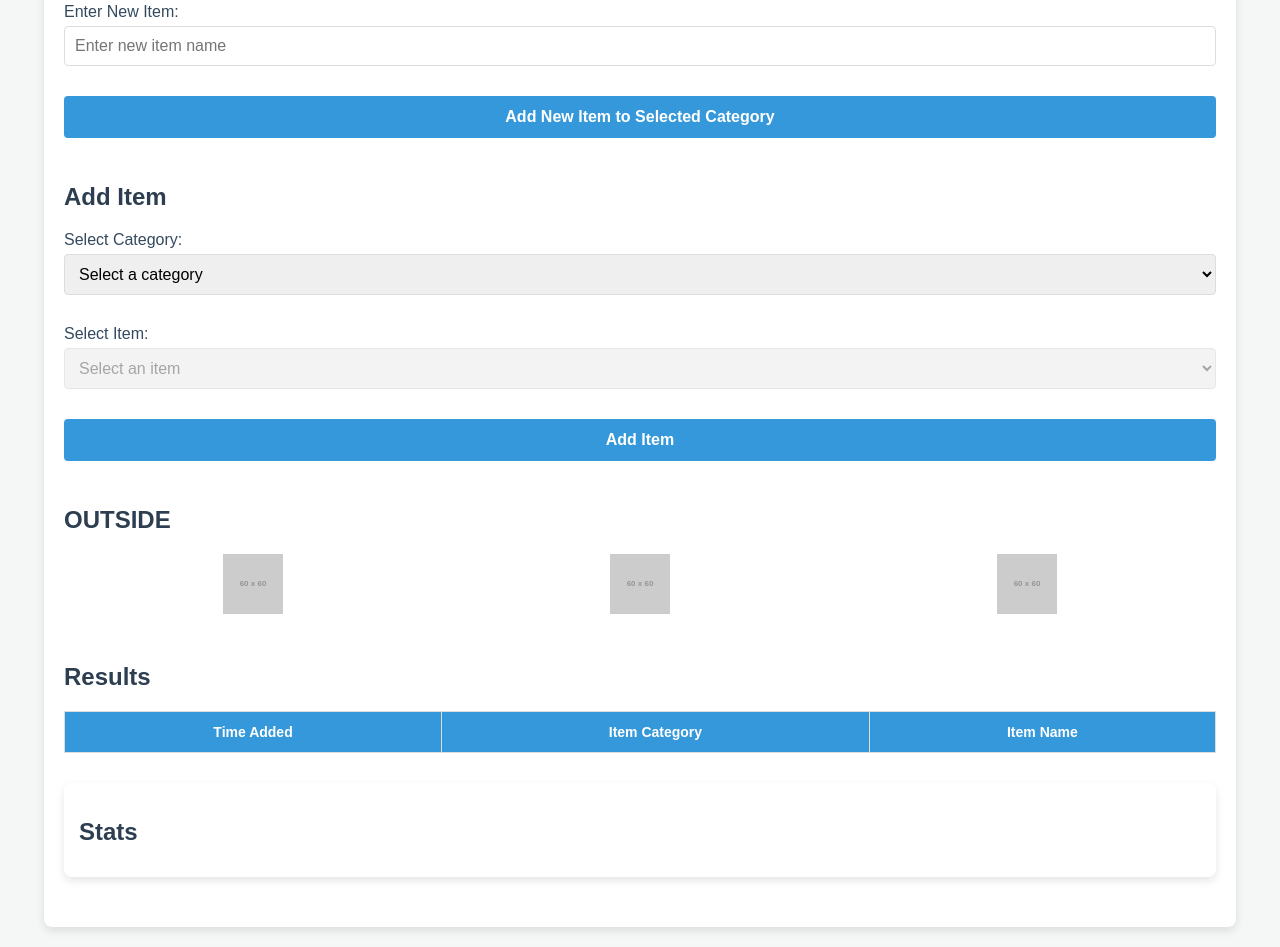
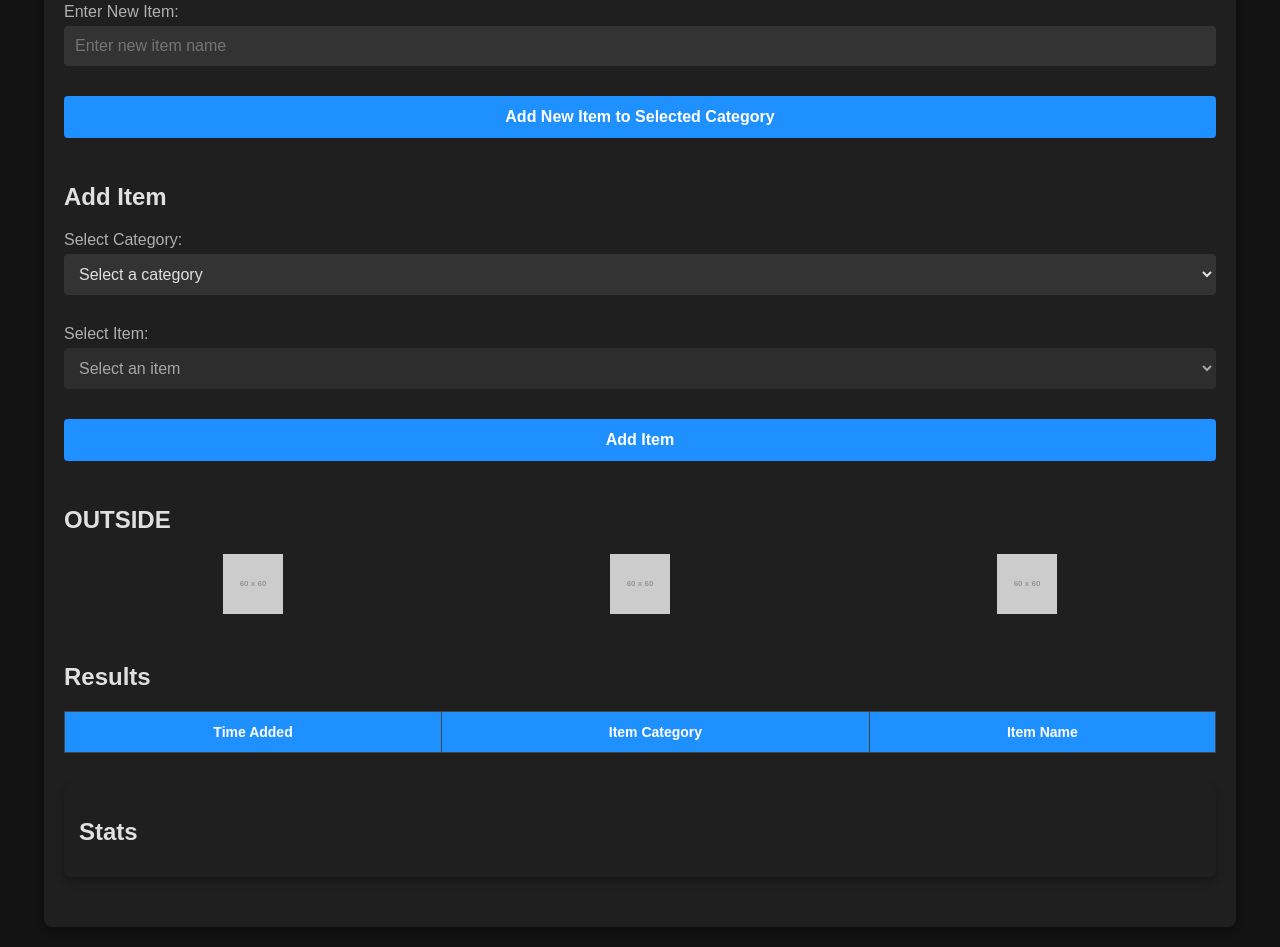
Before and after one commit to chamdarig/chamdarig.github.io, a plain HTML site: page apps/kaka.html in a window 1280 px wide. Shown: the part 415-1362 px from the top of the page. Drawn offline with Linux system fonts and the light colour scheme; placeholder pictures from the web are drawn by us.

Commit message:
dark theme css kaka.html

```diff
--- a/apps/kaka.html
+++ b/apps/kaka.html
@@ -7,55 +7,66 @@
     <style>
         body {
     font-family: 'Arial', sans-serif;
-            background-color: #f4f7f6;
-            color: #333;
+    background-color: #121212; /* Dark background */
+    color: #e0e0e0; /* Light text color */
     margin: 0;
     padding: 0;
 }
+
 h1 {
     text-align: center;
-            color: #2c3e50;
+    color: #ffffff; /* White text color */
     margin-top: 20px;
 }
+
 h2 {
-            color: #2c3e50;
+    color: #e0e0e0; /* Light text color */
 }
+
 .container {
     max-width: 90%;
     margin: 20px auto;
     padding: 20px;
     border-radius: 8px;
-            background: #ffffff;
-            box-shadow: 0 4px 8px rgba(0, 0, 0, 0.1);
+    background: #1f1f1f; /* Dark container background */
+    box-shadow: 0 4px 8px rgba(0, 0, 0, 0.3);
 }
+
 .section {
     margin-bottom: 30px;
 }
+
 .form-group {
     margin-bottom: 15px;
 }
+
 label {
     display: block;
     margin-bottom: 5px;
-            color: #34495e;
+    color: #b0b0b0; /* Slightly lighter text color */
     font-size: 16px;
 }
+
 select, button, input[type="datetime-local"], input[type="text"] {
     width: 100%;
     padding: 10px;
     font-size: 16px;
-            border: 1px solid #ddd;
+    border: 1px solid #333; /* Darker border */
     border-radius: 4px;
     margin-bottom: 15px;
     box-sizing: border-box;
+    background-color: #333; /* Dark background for inputs and selects */
+    color: #e0e0e0; /* Light text color for inputs and selects */
 }
+
 select:focus, input[type="datetime-local"]:focus, input[type="text"]:focus {
-            border-color: #3498db;
+    border-color: #1e90ff; /* Bright blue border color on focus */
     outline: none;
 }
+
 button {
-            background-color: #3498db;
-            color: white;
+    background-color: #1e90ff; /* Bright blue button */
+    color: #ffffff; /* White text color */
     border: none;
     border-radius: 4px;
     cursor: pointer;
@@ -64,63 +75,78 @@
     font-weight: bold;
     transition: background-color 0.3s ease;
 }
+
 button:hover {
-            background-color: #2980b9;
+    background-color: #187bcd; /* Darker blue on hover */
 }
+
 table {
     width: 100%;
     border-collapse: collapse;
     font-size: 14px;
 }
+
 th, td {
-            border: 1px solid #ddd;
+    border: 1px solid #444; /* Darker border */
     padding: 12px;
     text-align: center;
 }
+
 th {
-            background-color: #3498db;
-            color: white;
+    background-color: #1e90ff; /* Bright blue header background */
+    color: #ffffff; /* White text color */
 }
+
 tr:nth-child(even) {
-            background-color: #f9f9f9;
+    background-color: #2c2c2c; /* Slightly lighter dark background for even rows */
 }
+
 .image-buttons {
     display: flex;
     justify-content: center;
     gap: 10px;
     margin-top: 20px;
 }
+
 .image-buttons button {
     border: none;
     background: none;
     cursor: pointer;
     padding: 0;
 }
+
 .image-buttons img {
     width: 60px;
     height: 60px;
     transition: transform 0.3s ease;
 }
+
 .image-buttons img:hover {
     transform: scale(1.1);
 }
+
 .stats {
     padding: 15px;
-            background: #ffffff;
+    background: #1f1f1f; /* Dark background for stats section */
     border-radius: 8px;
-            box-shadow: 0 4px 8px rgba(0, 0, 0, 0.1);
+    box-shadow: 0 4px 8px rgba(0, 0, 0, 0.3);
 }
+
 .stats h2 {
     margin-bottom: 15px;
+    color: #e0e0e0; /* Light text color */
 }
+
 .stats ul {
     list-style-type: none;
     padding: 0;
 }
+
 .stats li {
     padding: 10px 0;
-            border-bottom: 1px solid #ddd;
+    border-bottom: 1px solid #333; /* Darker border for list items */
 }
+
 .stats li:last-child {
     border-bottom: none;
 }
```
Lines whose indentation alone changed are shown as unchanged.
